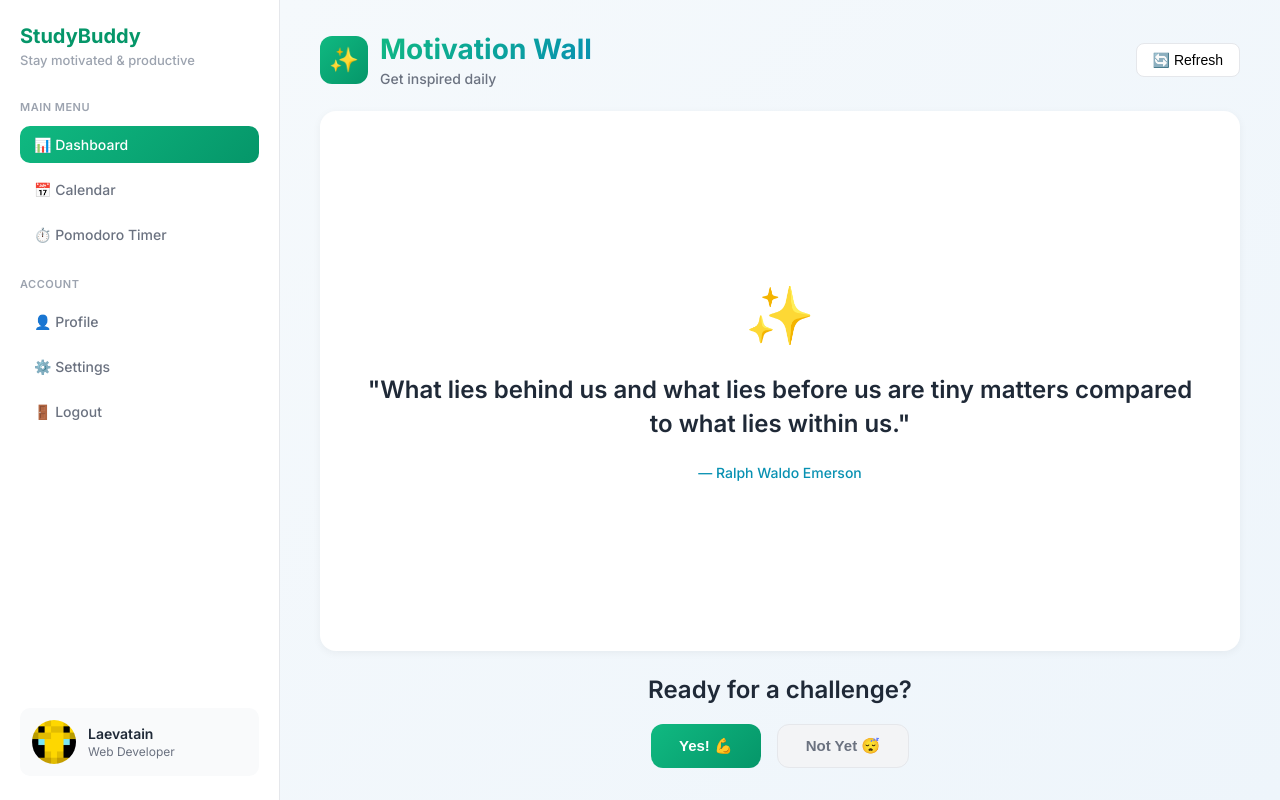
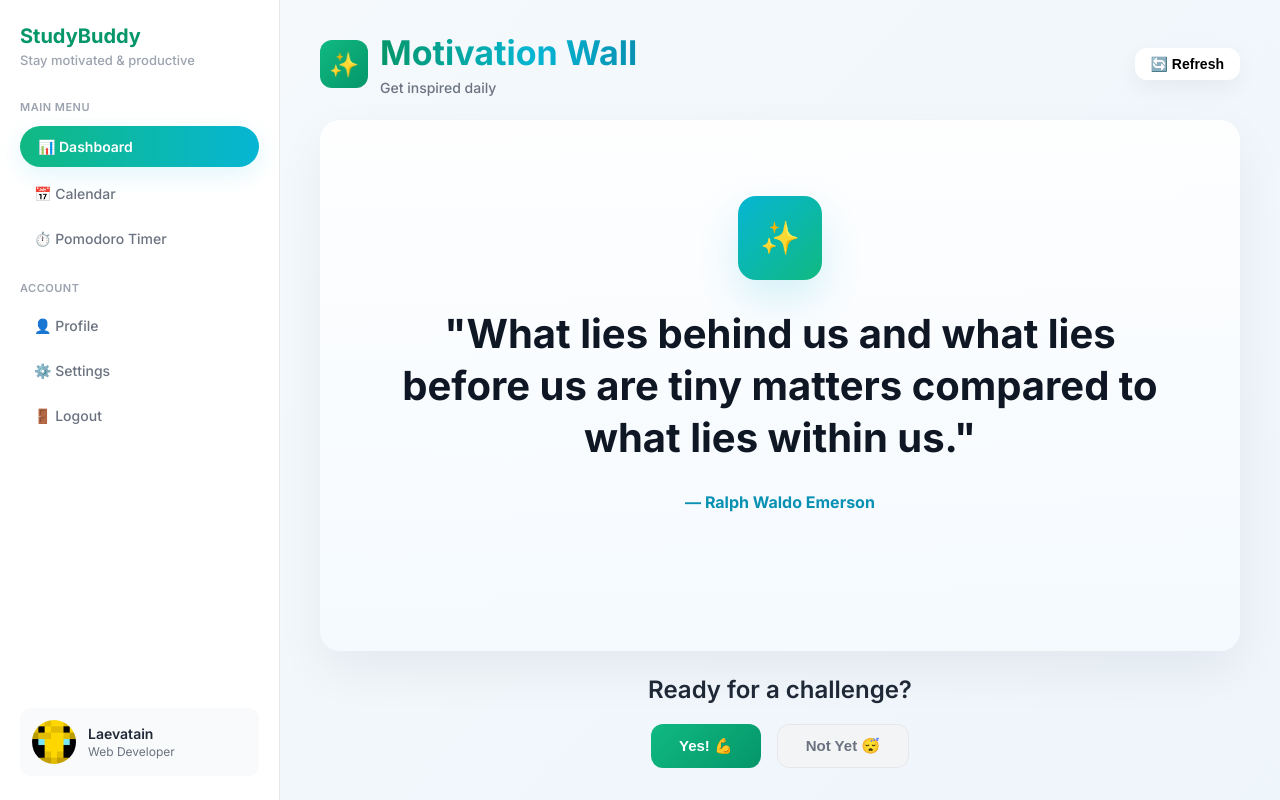
Before and after one commit to sop-exe/reshmaretu.github.io, a website: page index.html in a window 1280 px wide. Drawn offline with nearby package versions, Linux system fonts and the light colour scheme; a web font is replaced by a local one.

Commit message:
ui: refine dashboard styles  match updated mock (nav pill, card, hero)

```diff
--- a/dashboard.css
+++ b/dashboard.css
@@ -91,8 +91,12 @@ body {
 }
 
 .nav-link.active {
-    background: linear-gradient(135deg, #10b981 0%, #059669 100%);
+    background: linear-gradient(90deg, #10b981 0%, #06b6d4 100%);
     color: white;
+    padding: 12px 18px;
+    border-radius: 999px;
+    box-shadow: 0 8px 24px rgba(6, 182, 212, 0.12);
+    font-weight: 600;
 }
 
 .user-profile {
@@ -164,13 +168,13 @@ body {
 }
 
 .header-text h2 {
-    font-size: 28px;
-    font-weight: 700;
-    background: linear-gradient(135deg, #10b981 0%, #0891b2 100%);
+    font-size: 34px;
+    font-weight: 800;
+    background: linear-gradient(90deg, #059669 0%, #06b6d4 60%, #0891b2 100%);
     -webkit-background-clip: text;
     -webkit-text-fill-color: transparent;
     background-clip: text;
-    margin-bottom: 4px;
+    margin-bottom: 6px;
 }
 
 .subtitle {
@@ -181,50 +185,65 @@ body {
 
 .refresh-btn {
     background: white;
-    border: 1px solid #e5e7eb;
+    border: none;
     padding: 8px 16px;
-    border-radius: 8px;
+    border-radius: 12px;
     cursor: pointer;
     font-size: 14px;
-    font-weight: 500;
-    transition: all 0.2s ease;
+    font-weight: 600;
+    transition: all 0.18s ease;
+    box-shadow: 0 8px 24px rgba(2,6,23,0.06);
 }
 
 .refresh-btn:hover {
-    background: #f3f4f6;
-    border-color: #d1d5db;
+    transform: translateY(-2px);
+    box-shadow: 0 18px 44px rgba(2,6,23,0.08);
 }
 
 .motivation-card {
-    background: white;
-    border-radius: 16px;
-    padding: 40px;
-    box-shadow: 0 2px 8px rgba(0, 0, 0, 0.05);
+    background: linear-gradient(180deg, rgba(255,255,255,0.9) 0%, rgba(245,250,255,0.9) 100%);
+    border-radius: 20px;
+    padding: 60px 56px;
+    box-shadow: 0 20px 50px rgba(15, 23, 42, 0.06);
     display: flex;
     flex-direction: column;
     align-items: center;
     text-align: center;
-    gap: 24px;
+    gap: 28px;
     flex: 1;
     justify-content: center;
+    max-width: 980px;
+    width: 100%;
+    margin: 0 auto;
+    position: relative;
 }
 
 .large-icon {
-    font-size: 56px;
-    display: block;
+    display: inline-flex;
+    width: 84px;
+    height: 84px;
+    border-radius: 18px;
+    align-items: center;
+    justify-content: center;
+    font-size: 32px;
+    margin-top: -64px;
+    background: linear-gradient(135deg, #06b6d4 0%, #10b981 100%);
+    box-shadow: 0 18px 40px rgba(6, 182, 212, 0.16);
+    color: white;
 }
 
 .motivation-quote {
-    font-size: 24px;
-    font-weight: 600;
-    color: #1f2937;
-    line-height: 1.4;
+    font-size: 40px;
+    font-weight: 700;
+    color: #0f1724;
+    line-height: 1.3;
+    max-width: 860px;
 }
 
 .quote-author {
-    font-size: 14px;
+    font-size: 16px;
     color: #0891b2;
-    font-weight: 500;
+    font-weight: 700;
 }
 
 .question-section {
```
